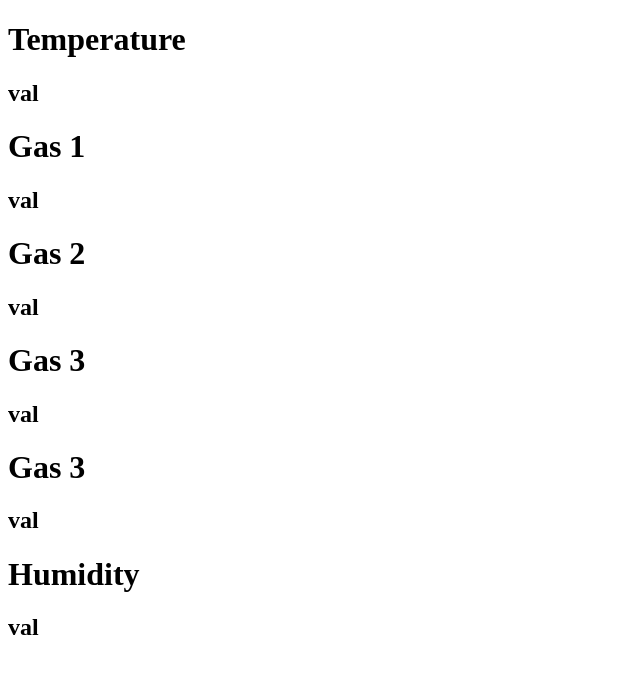
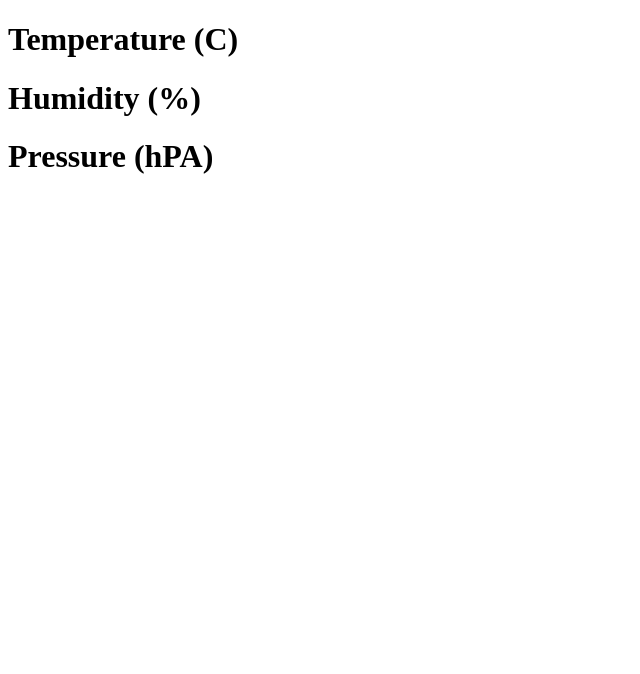
Before and after one commit to tommyc2/Enviro-Watch, a Flask app: page / in a window 1280 px wide. Shown: the top 674 px of the page, without its empty margins (0-640 px from the left). Run offline with Flask 2, Linux system fonts and the light colour scheme; some libraries are stand-ins or nearby versions.

Commit message:
Replace index.html with refactored index file

```diff
--- a/templates/index.html
+++ b/templates/index.html
@@ -4,42 +4,49 @@
     <meta charset="UTF-8">
     <meta name="viewport" content="width=device-width, initial-scale=1.0">
     <title>Enviro Watch</title>
+    <script src="https://cdnjs.cloudflare.com/ajax/libs/jquery/3.5.1/jquery.min.js"></script>
+    <script src="https://cdnjs.cloudflare.com/ajax/libs/socket.io/4.7.5/socket.io.min.js"></script>
+
+    <script type="text/javascript" charset="utf-8">
+        var socket = io()
+
+        socket.on('send_data', function(data) {
+                document.getElementById("temp").innerHTML = data.temp
+                document.getElementById("humidity").innerHTML = data.humidity
+                document.getElementById("pressure").innerHTML = data.pressure
+                console.log("Received data:" + data)
+            });
+
+        socket.on('connect', function() {
+                console.log("Connected")
+            });
+
+        socket.on('disconnect', function(msg) {
+                console.log("Disconnected")
+            });
+
+    </script>
 </head>
 <body>
 
     <div class="container">
 
-        <div class="component">
-            <h1 class="sensor-title">Temperature</h1>
-            <h2 class="sensor-value">val</h2>
+        <div id="component">
+            <h1 class="sensor-title">Temperature (C)</h1>
+            <h2 id="temp"></h2>
         </div>
 
-        <div class="component">
-            <h1 class="sensor-title">Gas 1</h1>
-            <h2 class="sensor-value">val</h2>
+        <div id="component">
+            <h1 class="sensor-title">Humidity (%)</h1>
+            <h2 id="humidity"></h2>
         </div>
 
-        <div class="component"></div>
-            <h1 class="sensor-title">Gas 2</h1>
-            <h2 class="sensor-value">val</h2>
+        <div id="component">
+            <h1 class="sensor-title">Pressure (hPA)</h1>
+            <h2 id="pressure"></h2>
         </div>
 
-        <div class="component"></div>
-            <h1 class="sensor-title">Gas 3</h1>
-            <h2 class="sensor-value">val</h2>
-        </div>
-
-        <div class="component"></div>
-            <h1 class="sensor-title">Gas 3</h1>
-            <h2 class="sensor-value">val</h2>
-        </div>
-
-        <div class="component"></div>
-            <h1 class="sensor-title">Humidity</h1>
-            <h2 class="sensor-value">val</h2>
-        </div>
 
     </div>
-
 </body>
 </html>
```
